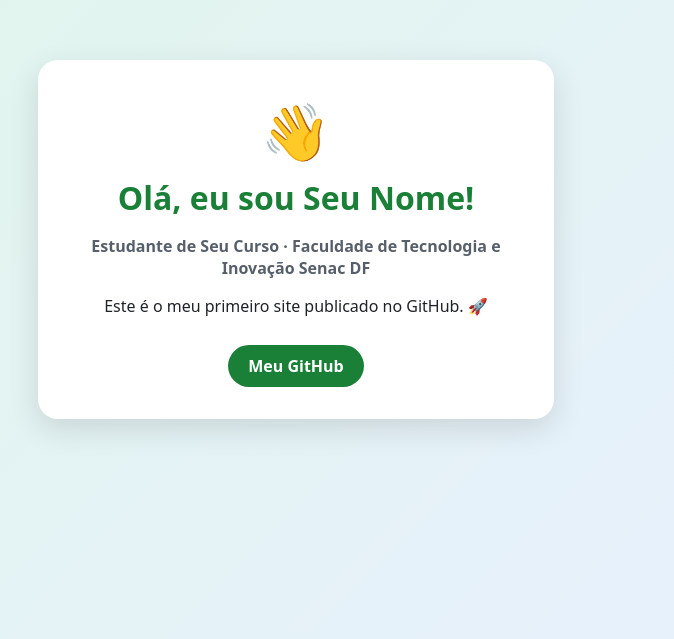
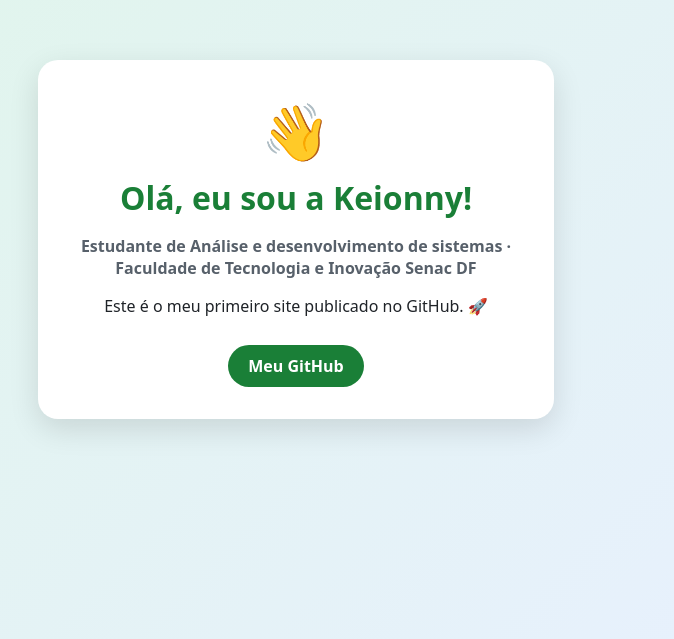
Before and after one commit to KeionnyUnissys/minha-primeira-entrega, a plain HTML site: page index.html in a window 1280 px wide. Shown: the part 161-800 px from the top of the page, without its empty margins (344-1018 px from the left). Drawn offline with Linux system fonts and the light colour scheme.

Commit message:
Update personal information in index.html

```diff
--- a/index.html
+++ b/index.html
@@ -20,8 +20,8 @@
 <body>
   <main class="cartao">
     <div class="emoji">👋</div>
-    <h1>Olá, eu sou Seu Nome!</h1>
-    <p class="curso">Estudante de Seu Curso · Faculdade de Tecnologia e Inovação Senac DF</p>
+    <h1>Olá, eu sou a Keionny!</h1>
+    <p class="curso">Estudante de Análise e desenvolvimento de sistemas · Faculdade de Tecnologia e Inovação Senac DF</p>
     <p>Este é o meu primeiro site publicado no GitHub. 🚀</p>
     <a class="botao" href="https://github.com/">Meu GitHub</a>
   </main>
```
